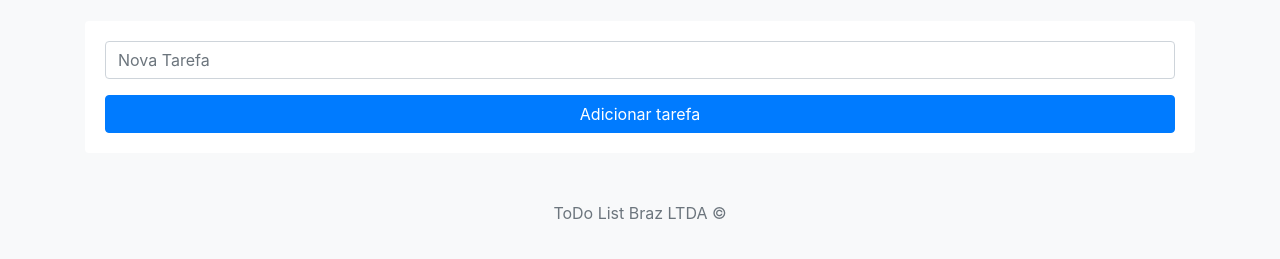
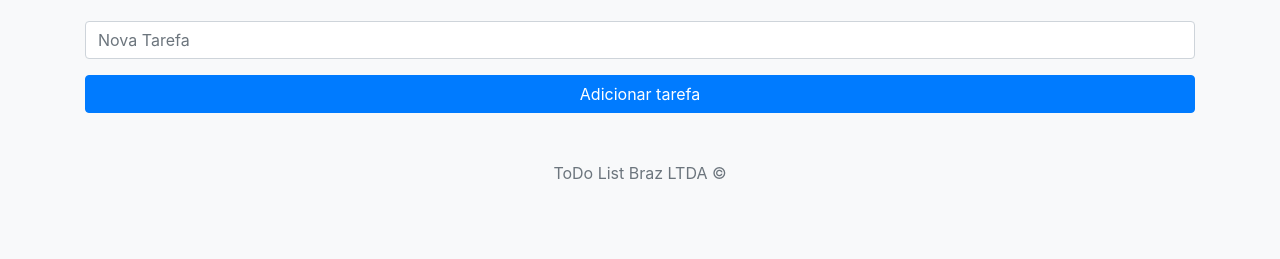
Before and after one commit to YasminBrazASilva/ExerciciosLinguagensDeProgramacaoAF, a plain HTML site: page AF/index.html in a window 1280 px wide. Shown: the part 75-334 px from the top of the page. Drawn offline with nearby package versions, Linux system fonts and the light colour scheme.

Commit message:
Add files via upload

```diff
--- a/AF/index.html
+++ b/AF/index.html
@@ -17,8 +17,8 @@
         </header>
 
 
-        <div class="card">
-            <div class="card-body">
+        <div class="containerListaTarefas">
+            <div>
                 <form id="formulario">
                     <div class="form-group">
                         <input type="text" id="novaTarefa" class="form-control" placeholder="Nova Tarefa">
--- a/AF/styles.css
+++ b/AF/styles.css
@@ -10,7 +10,7 @@ footer {
     color: #6c757d;
 }
 
-.card {
+.containerListaTarefas {
     border: none;
 }
 
```
